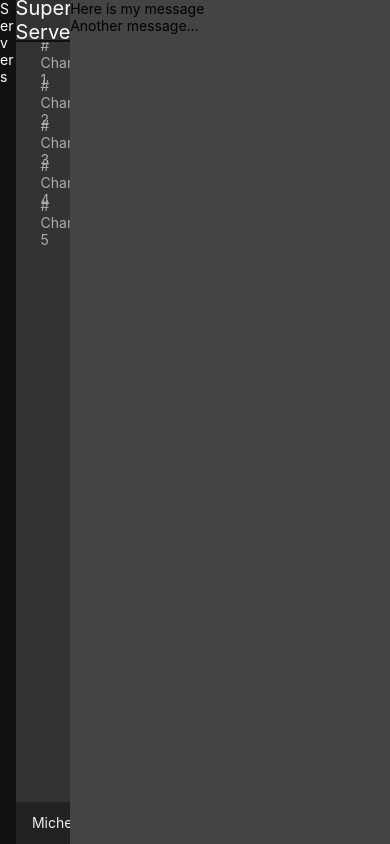
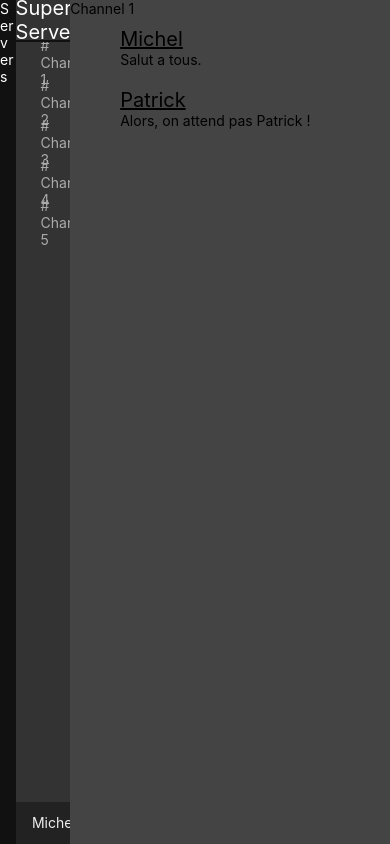
Before and after one commit to Ardorax/MyDiscord, a React Native app in the folder my_discord/: screen / in a window 390 px wide. Built offline with nearby package versions, Linux system fonts and the light colour scheme.

Commit message:
Message list
+ Flatlist with all message.
+ Message componant.

```diff
--- a/my_discord/App.tsx
+++ b/my_discord/App.tsx
@@ -1,5 +1,6 @@
 import { StyleSheet, Text, View } from 'react-native';
 import ChannelsList from './src/channels/list';
+import MessagesList from './src/messages/list';
 
 const ServersList = () => {
   return (
@@ -9,21 +10,12 @@ const ServersList = () => {
   );
 }
 
-const MessagesList = () => {
-  return (
-    <View style={styles.messagesList}>
-      <Text>Here is my message</Text>
-      <Text>Another message...</Text>
-    </View>
-  )
-}
-
 export default function App() {
   return (
     <View style={styles.container}>
       <ServersList />
       <ChannelsList />
-      <MessagesList />
+      <MessagesList serverName='Channel 1' />
     </View>
   );
 }
@@ -46,11 +38,6 @@ const styles = StyleSheet.create({
     height: "100%",
     width: "14%"
   },
-  messagesList: {
-    backgroundColor: "#444444",
-    height: "100%",
-    width: "82%"
-  },
   text: {
     color: "#ffffff"
   }
--- a/my_discord/src/messages/list.tsx
+++ b/my_discord/src/messages/list.tsx
@@ -0,0 +1,52 @@
+import { Text, View, FlatList, StyleSheet } from "react-native"
+
+interface messageInfo {
+  content: string;
+  author: string;
+  date?: Date;
+}
+
+interface serverName {
+  serverName: string;
+}
+
+const Message = (props: messageInfo) => {
+  return (
+    <View style={styles.message}>
+      <Text style={styles.author}>{props.author}</Text>
+      <Text>{props.content}</Text>
+    </View>
+  )
+}
+
+const MessagesList = (props: serverName) => {
+  return (
+    <View style={styles.messagesList}>
+      <Text>{props.serverName}</Text>
+      <FlatList data={[
+        { author: "Michel", content: "Salut a tous." },
+        { author: "Patrick", content: "Alors, on attend pas Patrick !" },
+      ]}
+        renderItem={({ item }) => Message(item)}>
+      </FlatList>
+    </View>
+  )
+}
+
+const styles = StyleSheet.create({
+  messagesList: {
+    backgroundColor: "#444444",
+    height: "100%",
+    width: "82%"
+  },
+  message: {
+    padding: "10px",
+    marginLeft: "40px",
+  },
+  author: {
+    fontSize: 20,
+    textDecorationLine: "underline"
+  }
+});
+
+export default MessagesList;
```
